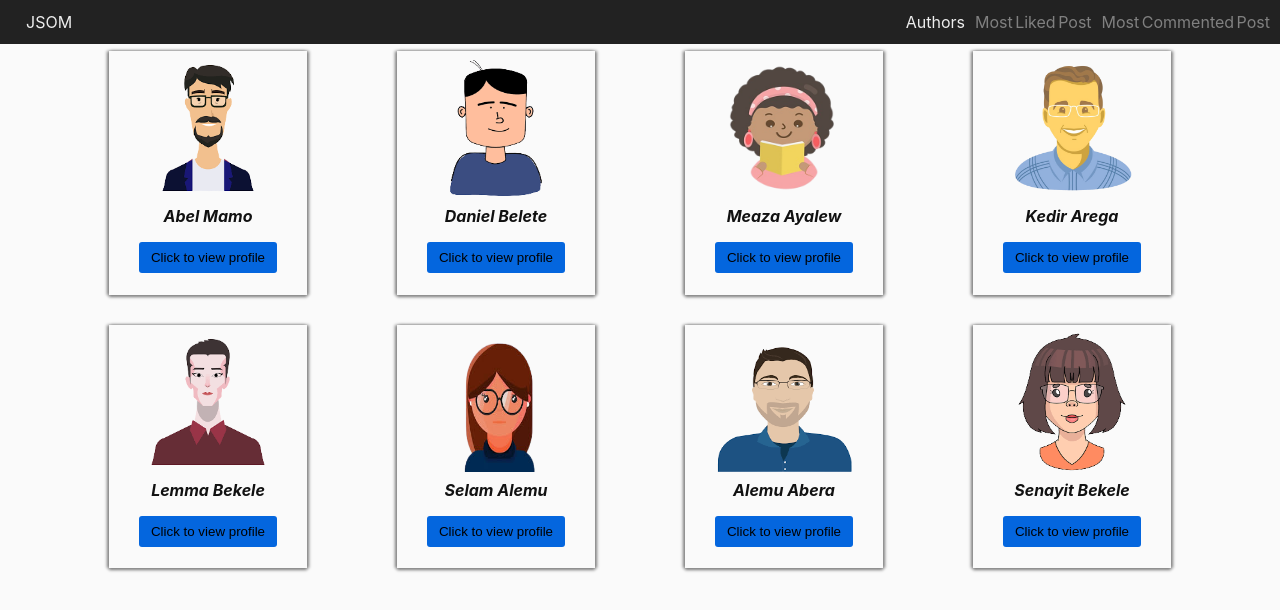
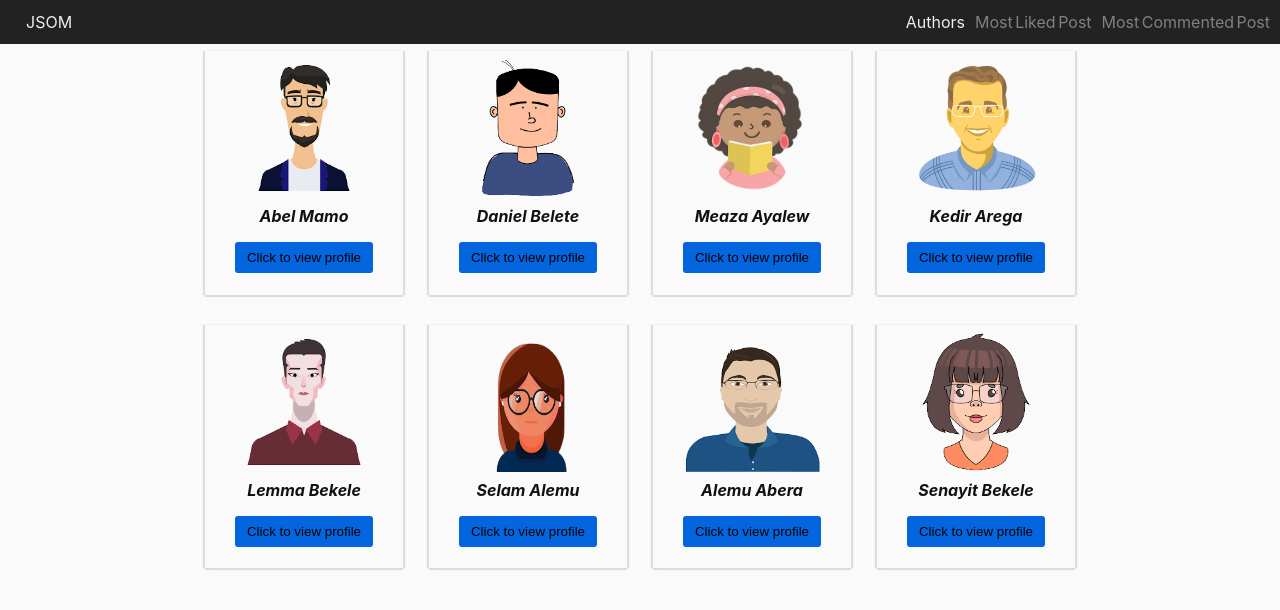
Before and after one commit to SolomonMuhyeY/ReactUserProfileNavigator1.0, a React (Vite) app: page / in a window 1280 px wide. Shown: the top 610 px of the page. Built offline with nearby package versions, Linux system fonts and the light colour scheme.

Commit message:
some mod

```diff
--- a/src/styles/App.css
+++ b/src/styles/App.css
@@ -2,13 +2,13 @@
   text-align: center;
 }
 .client-container {
-  width: 90%;
+  width: 70%;
   margin: auto;
   margin-top: 2rem;
   margin-bottom: 4rem;
   display: grid;
   grid-template-columns: repeat(3, 1fr);
-  gap: -0.5rem;
+  gap: -110px;
   justify-content: center;
   align-items: center;
   flex-wrap: wrap;
--- a/src/styles/styles.css
+++ b/src/styles/styles.css
@@ -32,7 +32,7 @@ ul li.left {
   width: fit-content;
   text-align: center;
   padding: 0.45rem 1rem;
-  box-shadow: 2px 0 3px 0 #888, -2px 0 3px 0 #888, 0 2px 3px 0 #888;
+  box-shadow: 2px 0 1px 0 #ddd, -2px 0 1px 0 #ddd, 0 2px 1px 0 #ddd;
 }
 img {
   width: 150px;
```
